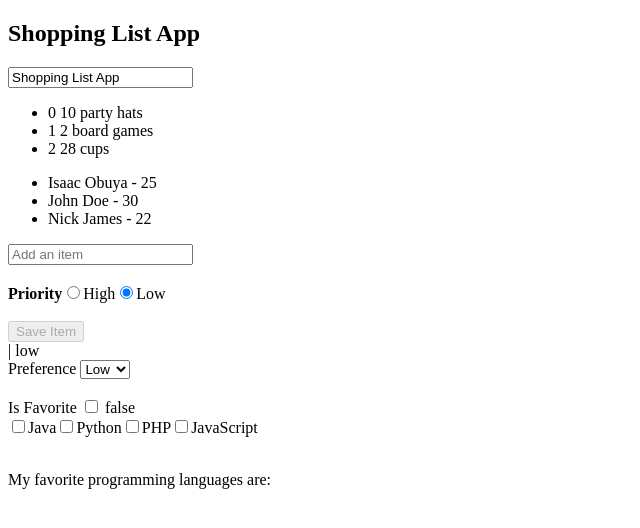
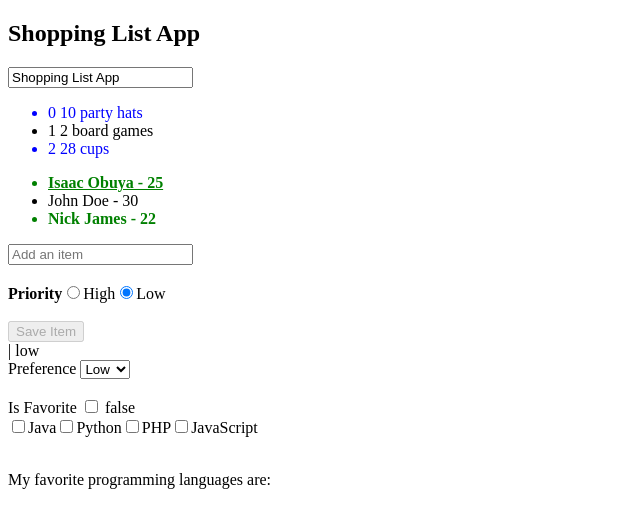
Before and after one commit to Isaacobuya5/vuejs_practice, a plain HTML site: page index.html in a window 1280 px wide. Shown: the whole page, without its empty margins (0-640 px from the left). Drawn offline with nearby package versions, Linux system fonts and the light colour scheme.

Commit message:
dynamically adding css classes to attributes using :class attribute with object and array syntax

```diff
--- a/index.html
+++ b/index.html
@@ -6,6 +6,23 @@
     <meta http-equiv="X-UA-Compatible" content="IE=edge">
     <meta name="viewport" content="width=device-width, initial-scale=1.0">
     <title>Practice VueJS</title>
+    <style>
+        .isStrikeout {
+            color: blue;
+        }
+
+        .youngerUsers {
+            color: green;
+        }
+
+        .text-bold {
+            font-weight: 600;
+        }
+
+        .active-users {
+            text-decoration: underline;
+        }
+    </style>
 </head>
 
 <body>
@@ -28,12 +45,17 @@
         <!-- v-for is also reactive i.e. when we push data to our array it shows up at the same time-->
         <p v-if="items.length === 0">There are no items save currently</p>
         <ul v-else>
-            <li v-for="(item, index) in items" :key="item.id">{{index}} {{item.label}}</li>
+            <!--View has two ways to adding dynamic classes in addition to v-bind syntax i.e. object(simpler) and array syntax-->
+            <!-- though array syntax is more verbose, it allows adding more classes to an attribute-->
+            <li v-for="(item, index) in items" :key="item.id" @click="togglePurchase(item)" :class="{isStrikeout: item.purchased}">
+                {{index}} {{item.label}}
+            </li>
         </ul>
 
         <!-- v-for can handle objects too -->
         <ul>
-            <li v-for="(user, key) in users" :key="key">{{user.name}} - {{user.age}}</li>
+            <li v-for="(user, key) in users" :key="key" :class="[user.age < 30 ? 'youngerUsers text-bold' : '',
+            user.online ? 'active-users': '', applies-all]">{{user.name}} - {{user.age}}</li>
         </ul>
 
         <!-- v-model also accepts modifiers e.g. v-model.lazy, v-model.number, v-model.trim-->
@@ -54,6 +76,8 @@
                     value="low">Low</label><br /><br />
             <!---use the v-on click to listen to click events on a button-->
             <!-- v-bind can also be shortened to a :-->
+            <!--View has two ways to adding dynamic classes in addition to v-bind syntax i.e. object(simpler) and array syntax-->
+            <!--it's possible to toggle multiple classes with both the syntaxes-->
             <button :disabled="newItem.length === 0" v-on:click="saveItem" class="btn btn-primary">
                 Save Item
             </button>
@@ -106,18 +130,18 @@
                 return {
                     header: "Shopping List App",
                     items: [
-                        { id: 1, label: "10 party hats" },
-                        { id: 2, label: "2 board games" },
-                        { id: 3, label: "28 cups" }
+                        { id: 1, label: "10 party hats", purchased: true },
+                        { id: 2, label: "2 board games", purchased: false },
+                        { id: 3, label: "28 cups", purchased: true }
                     ],
                     newItem: "",
                     newItemPriority: "low",
                     isFavorite: false,
                     favoriteProgrammingLanguages: [],
                     users: {
-                        "user-1": { name: "Isaac Obuya", age: 25 },
-                        "user-2": { name: "John Doe", age: 30 },
-                        "user-3": { name: "Nick James", age: 22 }
+                        "user-1": { name: "Isaac Obuya", age: 25, online: true },
+                        "user-2": { name: "John Doe", age: 30, online: false },
+                        "user-3": { name: "Nick James", age: 22, online: false }
                     }
                 }
             },
@@ -128,6 +152,9 @@
                 saveItem() {
                     this.items.push({ id: this.items.length + 1, label: this.newItem })
                     this.newItem = ""
+                },
+                togglePurchase(item) {
+                    item.purchased = !item.purchased
                 }
             }
         }).mount("#shopping-list")
```
